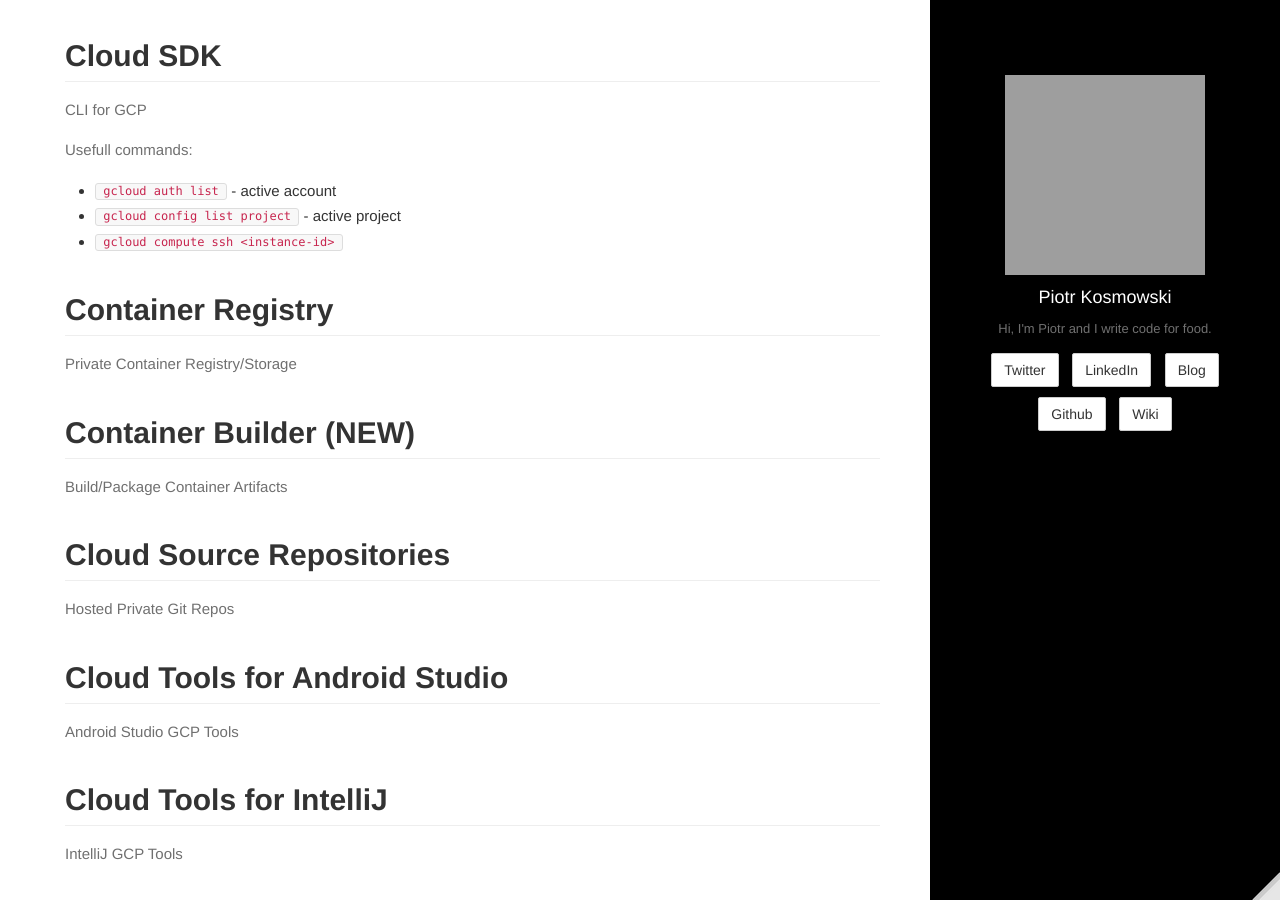
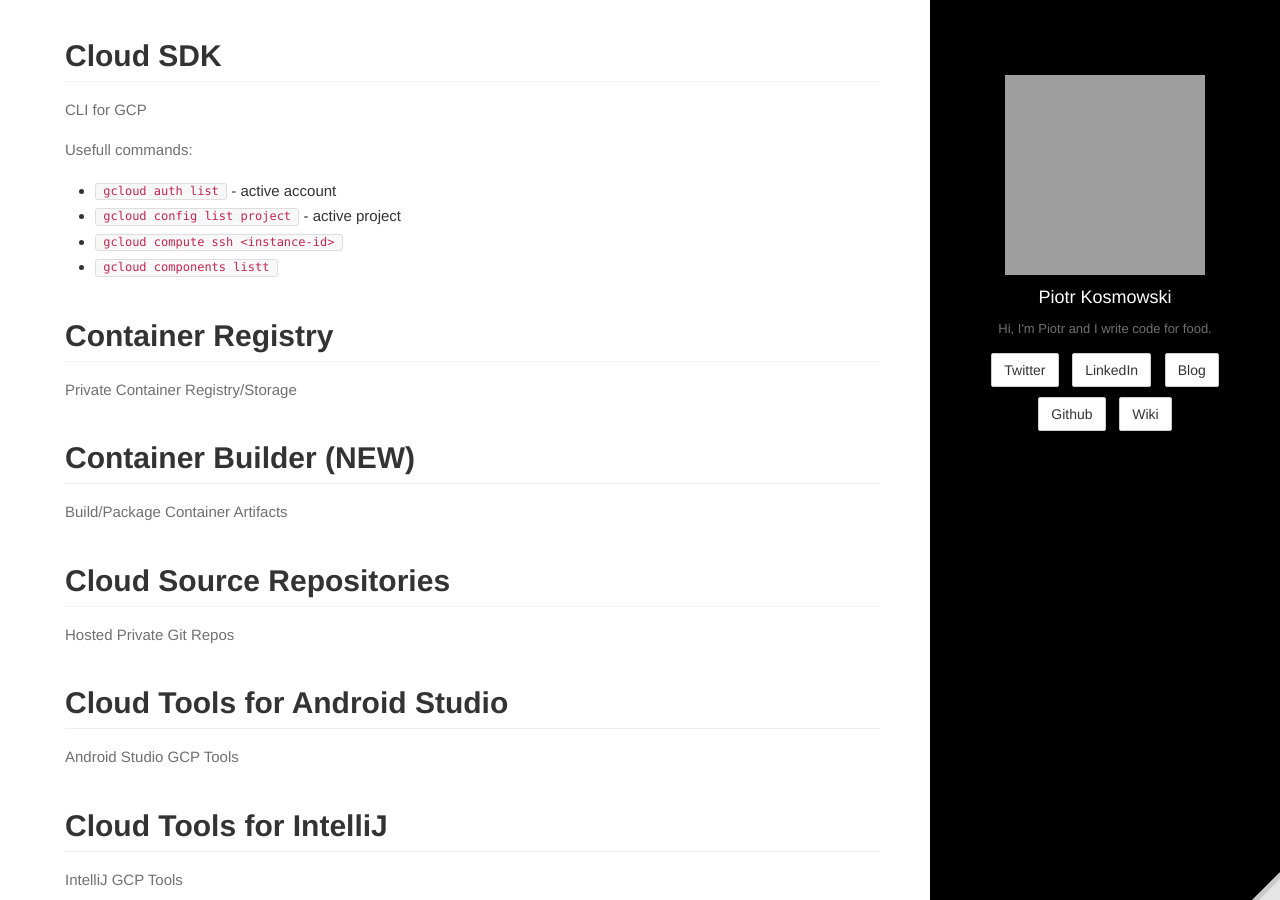
Before and after one commit to kospiotr/kospiotr.github.io, a Jekyll site: the page built from wiki/gcp.md, in a window 1280 px wide and 900 px high, scrolled down 10091 px. Built offline with Jekyll 4.4.1, drawn with Linux system fonts in a browser that asks for light colours; grey boxes are pictures that could not be loaded.

Commit message:
Update gcp.md

```diff
--- a/wiki/gcp.md
+++ b/wiki/gcp.md
@@ -207,6 +207,7 @@
 * `gcloud auth list` - active account
 * `gcloud config list project` - active project
 * `gcloud compute ssh <instance-id>`
+* `gcloud components listt`
 
 ## Container Registry
 Private Container Registry/Storage
```
